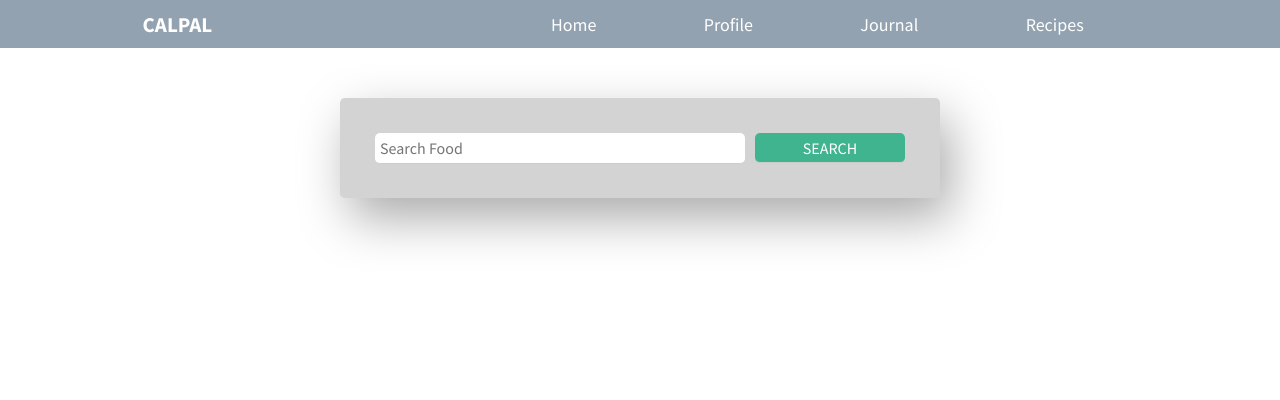
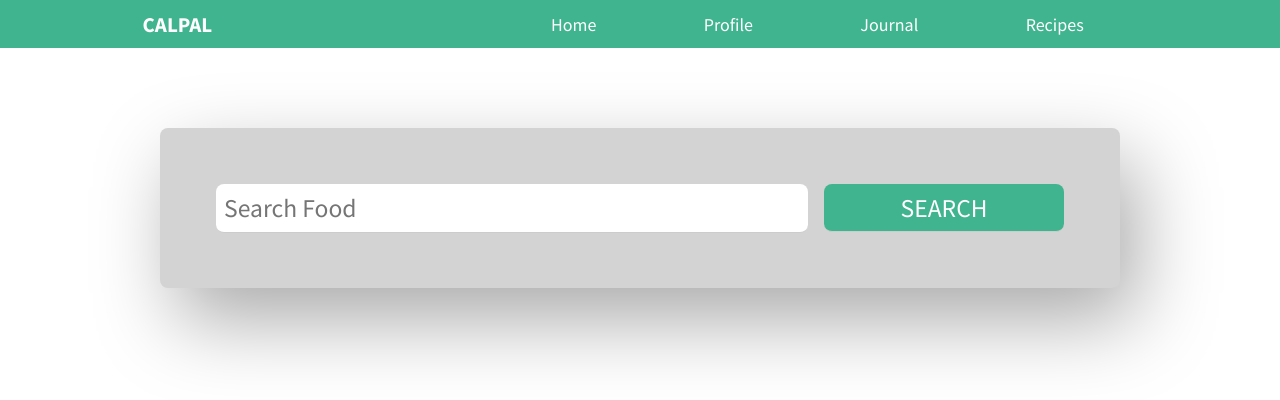
Before and after one commit to AnnieTran13/calpal, a React (Create React App) app: page /recipes in a window 1280 px wide. Shown: the top 400 px of the page. Built offline with nearby package versions, Linux system fonts and the light colour scheme.

Commit message:
change nav color & fix font size

```diff
--- a/src/components/Nav/Nav.css
+++ b/src/components/Nav/Nav.css
@@ -3,7 +3,7 @@ nav{
     justify-content: space-around;
     align-items: center;
     min-height: 6vh;
-    background-color: rgb(146, 162, 177);
+    background-color: #40b48e;
     font-size: large;
     color: white;
 }
--- a/src/components/Recipes/Recipes.css
+++ b/src/components/Recipes/Recipes.css
@@ -10,7 +10,7 @@
 }
 
 html {
-  font-size: 62.5%;
+  font-size: 100%;
 }
 
 
```
